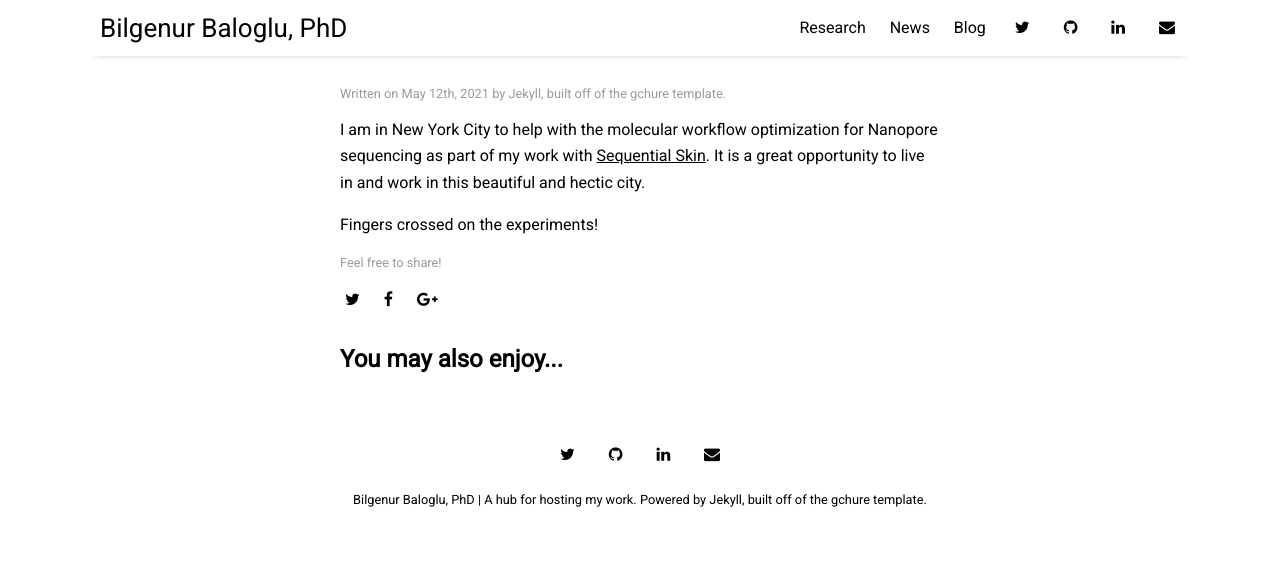
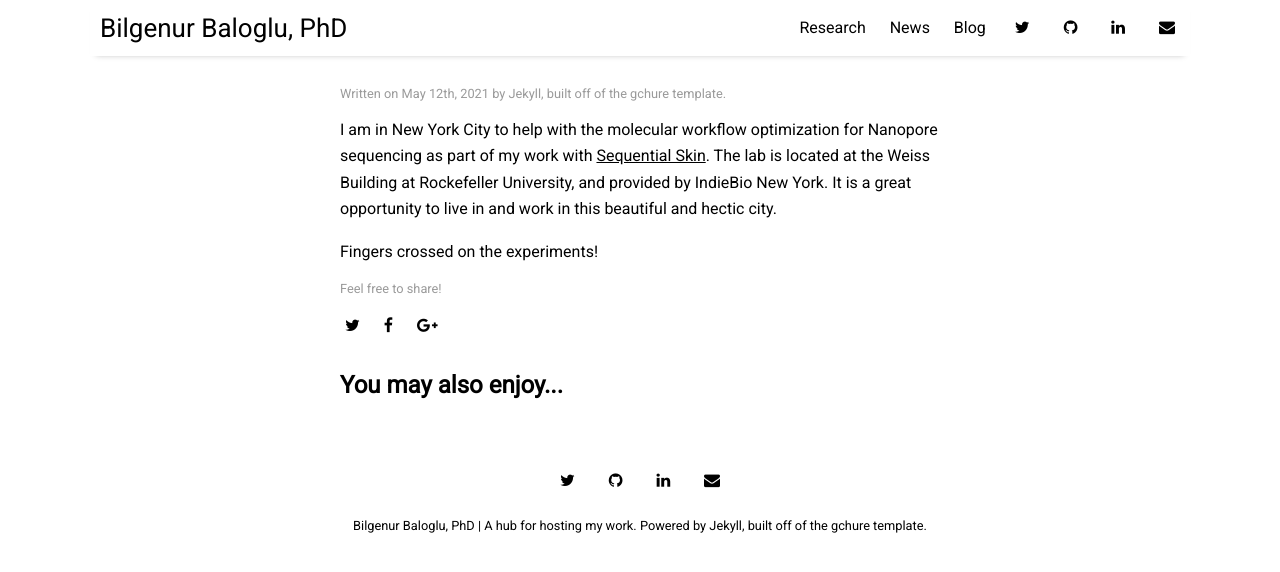
Before and after one commit to BBaloglu/bbaloglu.github.io, a Jekyll site: the page built from _posts/2021-05-11-NewYork.md, in a window 1280 px wide. Shown: the top 572 px of the page. Built offline with Jekyll 4.4.1, drawn with Linux system fonts in a browser that asks for light colours; nearby versions of some CDN libraries; our own code applies the rules of GitHub Pages for plain Markdown files.

Commit message:
Update 2021-05-11-NewYork.md

```diff
--- a/_posts/2021-05-11-NewYork.md
+++ b/_posts/2021-05-11-NewYork.md
@@ -6,6 +6,6 @@ categories: news
 tags: [women scientists, research, nanopore, skin]
 ---
 
-I am in New York City to help with the molecular workflow optimization for Nanopore sequencing as part of my work with [Sequential Skin](https://www.sequentialskin.com/). It is a great opportunity to live in and work in this beautiful and hectic city.
+I am in New York City to help with the molecular workflow optimization for Nanopore sequencing as part of my work with [Sequential Skin](https://www.sequentialskin.com/). The lab is located at the Weiss Building at Rockefeller University, and provided by IndieBio New York. It is a great opportunity to live in and work in this beautiful and hectic city.
 
 Fingers crossed on the experiments!
```
